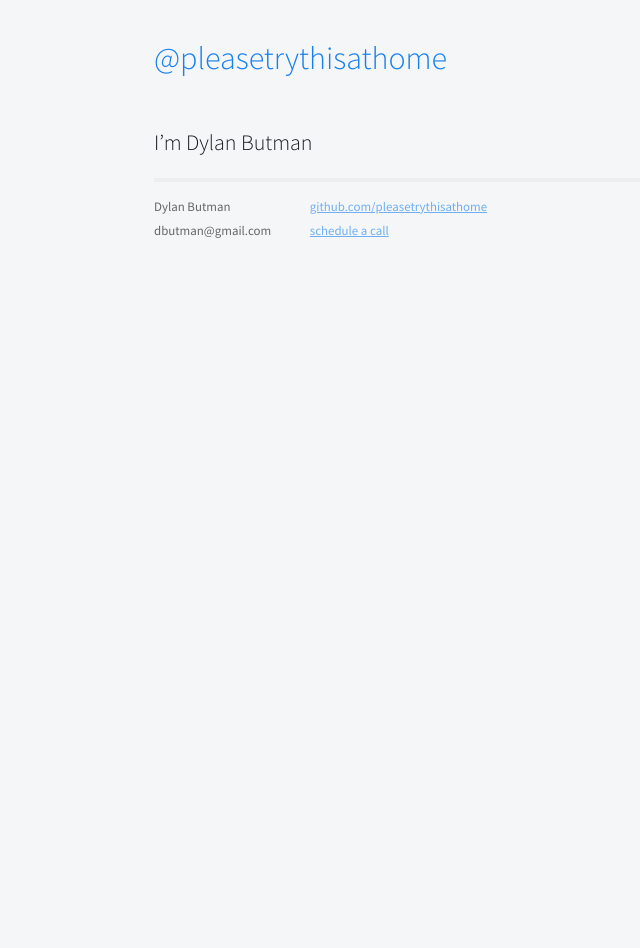
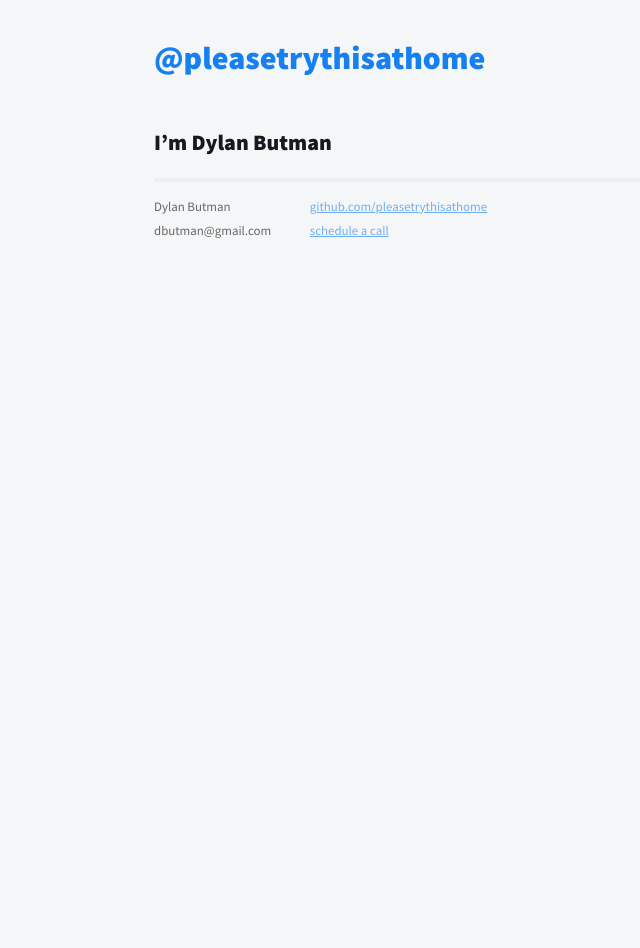
Before and after one commit to pleasetrythisathome/pleasetrythisathome.github.io, a Jekyll site: the page built from index.md, in a window 1280 px wide. Shown: the whole page, without its empty margins (166-806 px from the left). Built offline with Jekyll 4.4.1, drawn with Linux system fonts in a browser that asks for light colours; our own code applies the rules of GitHub Pages for plain Markdown files.

Commit message:
timezone

```diff
--- a/_config.yml
+++ b/_config.yml
@@ -1,2 +1,2 @@
 name: "@pleasetrythisathome"
-pygments: true
+timezone: America/Louisiana/New_Orleans
--- a/css/main.css
+++ b/css/main.css
@@ -37,7 +37,7 @@ h1, h2, h3, h4, h5, h6 {
 h1 {
   font-size: 22px;
   line-height: 20px;
-  font-weight: 300;
+  font-weight: 600;
   margin-bottom: 1em;
 }
 h2 {
```
